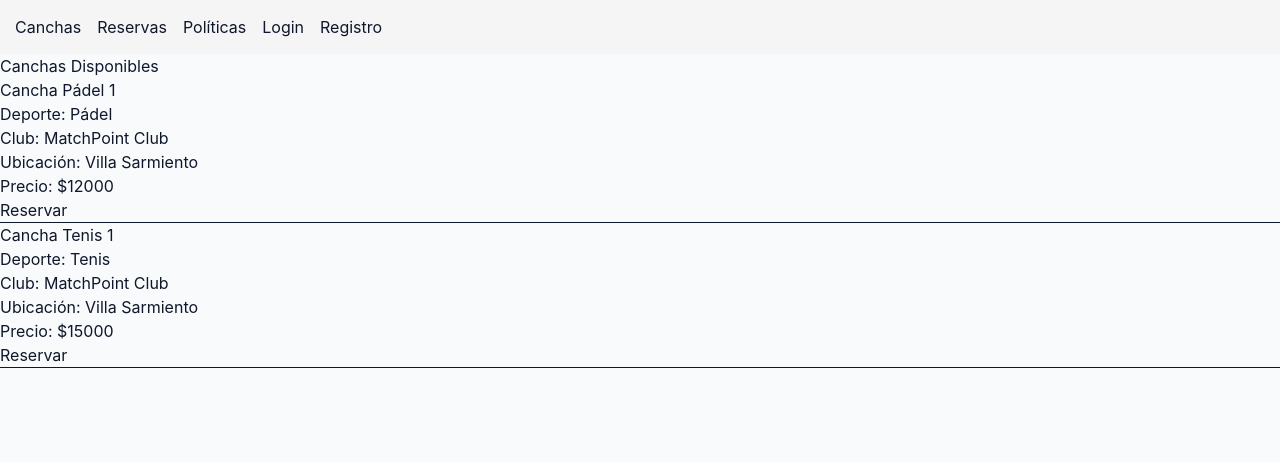
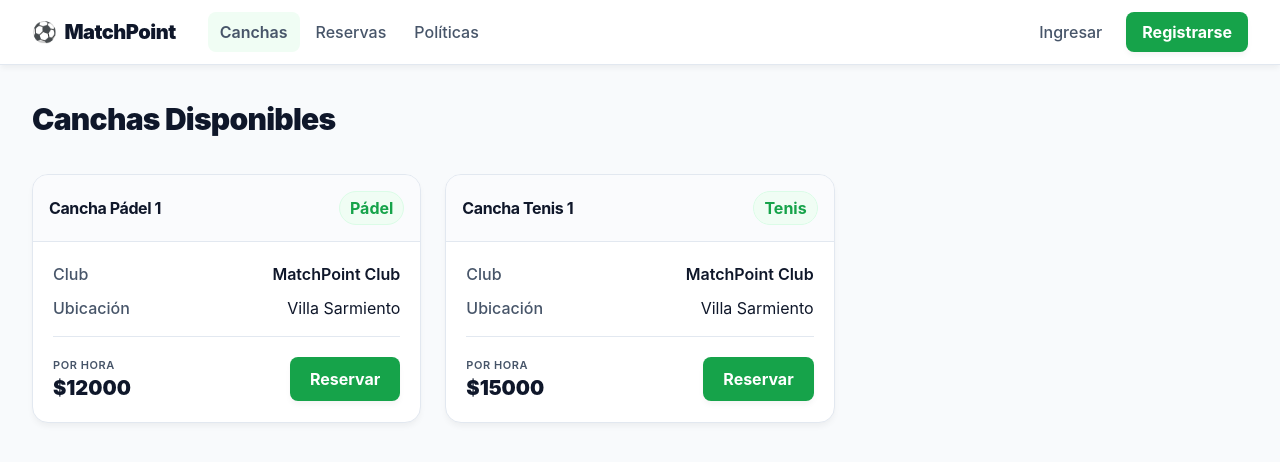
Before and after one commit to bbonanno03/PNT2-MatchPoint, a Vue app: page /canchas in a window 1280 px wide. Shown: the top 462 px of the page. Built offline with nearby package versions, Linux system fonts and the light colour scheme.

Commit message:
se estilizo navbar y las card de las canchas

```diff
--- a/src/components/CourtCard.vue
+++ b/src/components/CourtCard.vue
@@ -1,15 +1,44 @@
 <template>
-  <article>
-    <h2>{{ court.name }}</h2>
+  <article class="bg-surface-card border border-surface-border rounded-card shadow-flat overflow-hidden hover:shadow-hover hover:-translate-y-1 transition-all duration-300 flex flex-col h-full">
 
-    <p>Deporte: {{ court.sport }}</p>
-    <p>Club: {{ court.club }}</p>
-    <p>Ubicación: {{ court.location }}</p>
-    <p>Precio: ${{ court.price }}</p>
 
-    <button>Reservar</button>
+    <div class="bg-slate-50/70 p-4 border-b border-surface-border flex justify-between items-center">
+      <h2 class="text-text-card-title font-bold text-text-main font-sans tracking-tight">
+        {{ court.name }}
+      </h2>
 
-    <hr />
+      <span class="px-2.5 py-1 text-text-small font-bold rounded-full bg-green-50 text-brand border border-green-100">
+        {{ court.sport }}
+      </span>
+    </div>
+
+    <div class="p-5 flex-1 flex flex-col justify-between space-y-4">
+      <div class="space-y-2.5">
+
+        <div class="flex justify-between items-center text-text-body">
+          <span class="font-medium text-text-muted">Club</span>
+          <span class="font-semibold text-text-main">{{ court.club }}</span>
+        </div>
+
+        <div class="flex justify-between items-center text-text-body">
+          <span class="font-medium text-text-muted">Ubicación</span>
+          <span class="text-text-main">{{ court.location }}</span>
+        </div>
+      </div>
+
+      <hr class="border-surface-border" />
+
+      <div class="flex items-center justify-between pt-1">
+        <div>
+          <p class="text-[11px] text-text-muted font-semibold uppercase tracking-wider">Por Hora</p>
+          <p class="text-xl font-black text-text-main">${{ court.price }}</p>
+        </div>
+
+        <button class="bg-brand hover:bg-brand-dark text-white font-bold px-5 py-2.5 rounded-btn shadow-flat hover:shadow-md transition-all duration-200 text-text-body cursor-pointer active:scale-95">
+          Reservar
+        </button>
+      </div>
+    </div>
   </article>
 </template>
 
--- a/src/components/Navbar.vue
+++ b/src/components/Navbar.vue
@@ -1,7 +1,6 @@
 <script setup>
-
 import { useAuthStore } from '../stores/auth'
-import {useRouter} from 'vue-router'
+import { useRouter } from 'vue-router'
 
 const authStore = useAuthStore();
 const router = useRouter();
@@ -10,38 +9,109 @@ function handleLogout() {
   authStore.logout();
   router.push('/login');
 }
-
 </script>
 
 <template>
-  <nav class="navbar">
-    <router-link to="/canchas">Canchas</router-link>
-    <router-link to="/reservas">Reservas</router-link>
-    <router-link to="/politicas">Políticas</router-link>
+  <nav class="bg-surface-card border-b border-surface-border shadow-flat sticky top-0 z-50 transition-all">
+    <div class="max-w-7xl mx-auto px-4 sm:px-6 lg:px-8">
+      <div class="flex items-center justify-between h-16">
 
-    <router-link v-if="authStore.isAdmin" to="/admin/canchas">Admin</router-link>
-    <router-link v-if="authStore.isAdmin" to="/admin/metricas">Métricas</router-link>
-    <router-link v-if="authStore.isAdmin" to="/admin/usuarios">Usuarios</router-link>
+        <div class="flex items-center space-x-8">
+          <router-link to="/canchas" class="text-xl font-black tracking-tight text-text-main flex items-center space-x-2">
+            <span class="text-brand">⚽</span>
+            <span>MatchPoint</span>
+          </router-link>
 
-    <router-link v-if="!authStore.isAuthenticated" to="/login">Login</router-link>
-    <router-link v-if="!authStore.isAuthenticated" to="/register">Registro</router-link>
+          <div class="hidden md:flex items-center space-x-1">
+            <router-link
+              to="/canchas"
+              class="px-3 py-2 rounded-btn text-text-body font-medium text-text-muted hover:text-brand hover:bg-gray-50 transition-colors"
+              active-class="text-brand bg-green-50 font-semibold"
+            >
+              Canchas
+            </router-link>
 
-    <span v-if="authStore.isAuthenticated">
-      Usuario: {{ authStore.user.name }} - {{ authStore.user.role }}
-    </span>
+            <router-link
+              to="/reservas"
+              class="px-3 py-2 rounded-btn text-text-body font-medium text-text-muted hover:text-brand hover:bg-gray-50 transition-colors"
+              active-class="text-brand bg-green-50 font-semibold"
+            >
+              Reservas
+            </router-link>
 
-    <button v-if="authStore.isAuthenticated" @click="handleLogout">
-      Cerrar sesión
-    </button>
+            <router-link
+              to="/politicas"
+              class="px-3 py-2 rounded-btn text-text-body font-medium text-text-muted hover:text-brand hover:bg-gray-50 transition-colors"
+              active-class="text-brand bg-green-50 font-semibold"
+            >
+              Políticas
+            </router-link>
+          </div>
+        </div>
+
+        <div v-if="authStore.isAdmin" class="hidden lg:flex items-center space-x-1 bg-gray-50 p-1 rounded-btn border border-surface-border">
+          <router-link
+            to="/admin/canchas"
+            class="px-3 py-1.5 text-text-small font-semibold rounded-btn text-text-muted hover:text-text-main transition-colors"
+            active-class="bg-white text-text-main shadow-flat"
+          >
+            Gestión Canchas
+          </router-link>
+          <router-link
+            to="/admin/metricas"
+            class="px-3 py-1.5 text-text-small font-semibold rounded-btn text-text-muted hover:text-text-main transition-colors"
+            active-class="bg-white text-text-main shadow-flat"
+          >
+            Métricas
+          </router-link>
+          <router-link
+            to="/admin/usuarios"
+            class="px-3 py-1.5 text-text-small font-semibold rounded-btn text-text-muted hover:text-text-main transition-colors"
+            active-class="bg-white text-text-main shadow-flat"
+          >
+            Usuarios
+          </router-link>
+        </div>
+
+        <div class="flex items-center space-x-4">
+
+          <div v-if="!authStore.isAuthenticated" class="flex items-center space-x-2">
+            <router-link
+              to="/login"
+              class="px-4 py-2 text-text-body font-medium text-text-muted hover:text-text-main transition-colors"
+            >
+              Ingresar
+            </router-link>
+            <router-link
+              to="/register"
+              class="bg-brand hover:bg-brand-dark text-white text-text-body font-bold px-4 py-2 rounded-btn shadow-flat transition-colors"
+            >
+              Registrarse
+            </router-link>
+          </div>
+
+          <div v-if="authStore.isAuthenticated" class="flex items-center space-x-4">
+
+            <div class="text-right hidden sm:block">
+              <p class="text-text-body font-bold text-text-main leading-none">
+                {{ authStore.user.name }}
+              </p>
+              <p class="text-[11px] font-semibold text-brand uppercase tracking-wider mt-0.5">
+                {{ authStore.user.role }}
+              </p>
+            </div>
+
+            <button
+              @click="handleLogout"
+              class="border border-surface-border hover:border-red-200 hover:bg-red-50 text-text-muted hover:text-status-error text-text-body font-medium px-3 py-2 rounded-btn transition-colors duration-200"
+            >
+              Cerrar sesión
+            </button>
+          </div>
+
+        </div>
+
+      </div>
+    </div>
   </nav>
 </template>
-
-<style scoped>
-.navbar {
-  display: flex;
-  gap: 16px;
-  padding: 15px;
-  background-color: #f5f5f5;
-  align-items: center;
-}
-</style>
--- a/src/views/CourtsView.vue
+++ b/src/views/CourtsView.vue
@@ -1,13 +1,20 @@
 <template>
-  <section>
-    <h1>Canchas Disponibles</h1>
+  <div class="max-w-7xl mx-auto px-4 sm:px-6 lg:px-8 py-8">
 
-    <CourtCard
-      v-for="court in courtsStore.activeCourts"
-      :key="court.id"
-      :court="court"
-    />
-  </section>
+    <h1 class="text-title font-black text-text-main mb-8 font-sans tracking-tight">
+      Canchas Disponibles
+    </h1>
+
+    <div class="grid grid-cols-1 md:grid-cols-2 lg:grid-cols-3 gap-6">
+
+      <CourtCard
+        v-for="court in courtsStore.activeCourts"
+        :key="court.id"
+        :court="court"
+      />
+
+    </div>
+  </div>
 </template>
 
 <script setup>
```
